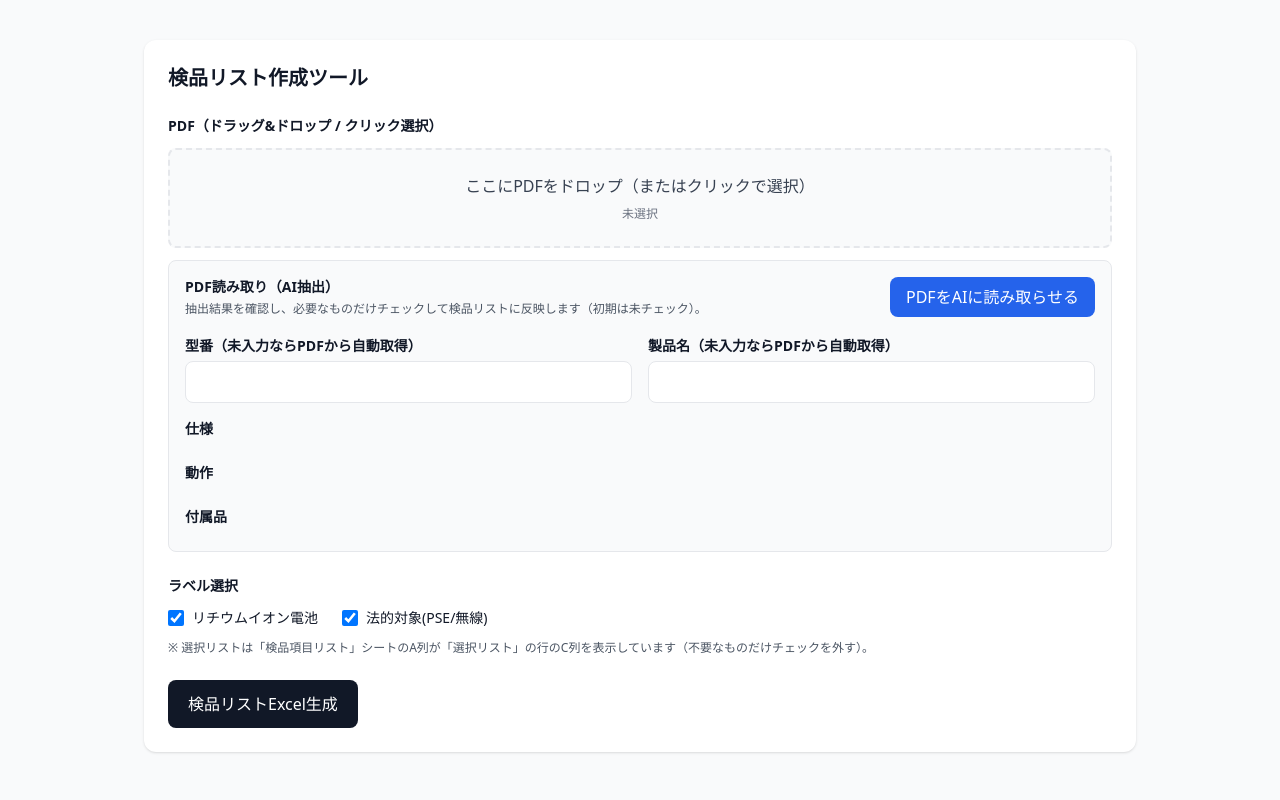
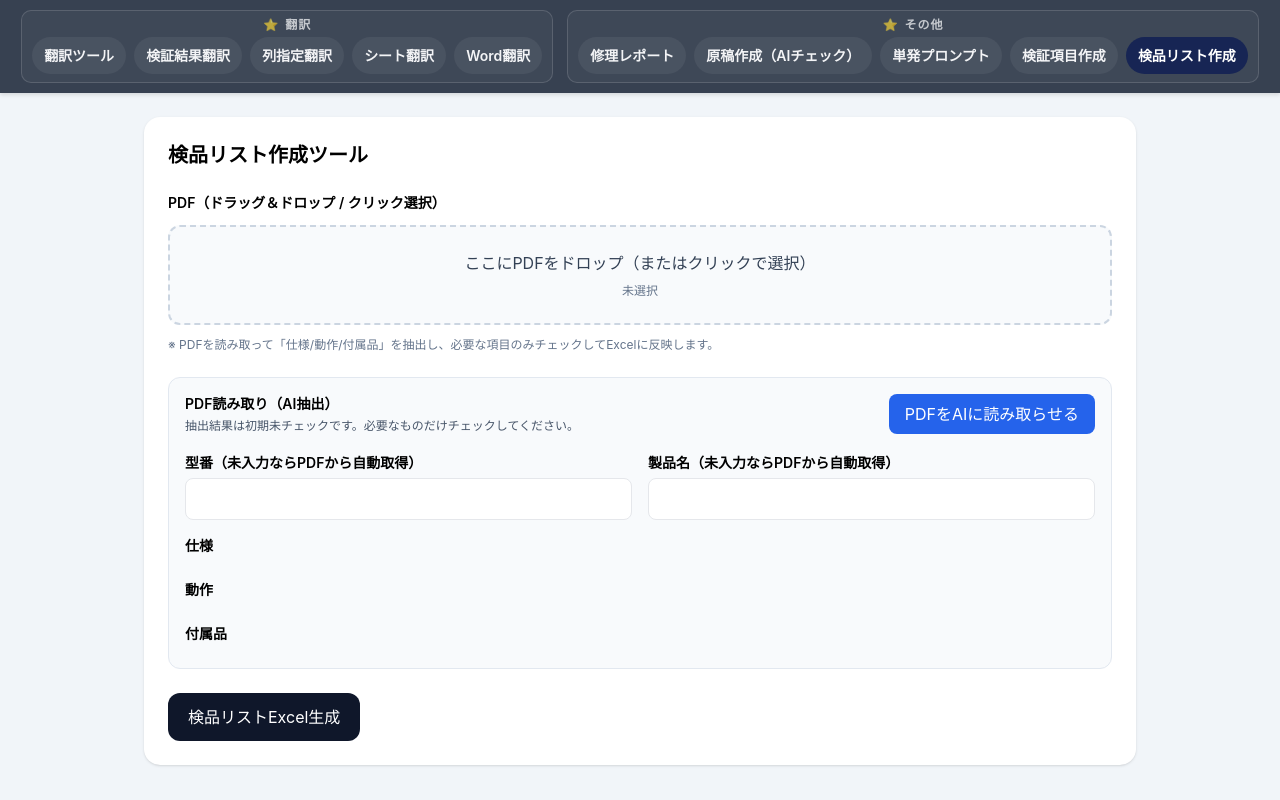
Before and after one commit to Ishimoto-3r/translation-tool, a website: page inspection.html in a window 1280 px wide. Drawn offline with nearby package versions, Linux system fonts and the light colour scheme.

Commit message:
Update inspection.html

```diff
--- a/inspection.html
+++ b/inspection.html
@@ -5,47 +5,152 @@
   <meta name="viewport" content="width=device-width,initial-scale=1" />
   <title>検品リスト作成</title>
 
-  <!-- 既存と同じ方針：Tailwind CDN（警告は出ますが動作には無関係） -->
+  <!-- 既存と同じ：Tailwind CDN -->
   <script src="https://cdn.tailwindcss.com"></script>
 
+  <!-- 他ツールと同じナビ（見た目統一） -->
   <style>
-    /* リスト内スクロール禁止：全体スクロールのみ */
-    .no-inner-scroll { overflow: visible !important; max-height: none !important; }
+    body{
+      font-family:-apple-system,BlinkMacSystemFont,'Segoe UI',Roboto,'Hiragino Kaku Gothic ProN','Meiryo',sans-serif;
+      margin:0;
+      padding:0;
+    }
+
+    /* ===== Top Nav ===== */
+    .tool-nav{
+      position: sticky;
+      top: 0;
+      z-index: 100;
+      background:#374151;
+      padding: 10px 16px;
+      box-shadow: 0 2px 4px rgba(0,0,0,.12);
+
+      display:flex;
+      justify-content:center;
+      gap: 14px;
+      align-items:center;
+      flex-wrap: wrap;
+    }
+    .tool-nav .nav-groupbox{
+      display:flex;
+      flex-direction:column;
+      align-items:center;
+      gap: 6px;
+      padding: 8px 10px;
+      border: 1px solid rgba(255,255,255,.14);
+      border-radius: 10px;
+      background: rgba(255,255,255,.04);
+    }
+    .tool-nav .nav-heading{
+      display:flex;
+      align-items:center;
+      justify-content:center;
+      gap:6px;
+      width:100%;
+      font-size: 12px;
+      font-weight: 700;
+      letter-spacing: .08em;
+      color: rgba(243,244,246,.75);
+      line-height: 1;
+      user-select: none;
+    }
+    .tool-nav .nav-links{
+      display:flex;
+      gap: 8px;
+      align-items:center;
+      flex-wrap: wrap;
+    }
+    .tool-nav a{
+      color:#f3f4f6;
+      text-decoration:none;
+      font-weight: 600;
+      font-size: 14px;
+      padding: 8px 12px;
+      border-radius: 999px;
+      background: rgba(255,255,255,.06);
+      transition: background-color .15s, transform .05s;
+      display:inline-flex;
+      align-items:center;
+      gap: 6px;
+    }
+    .tool-nav a:hover{ background: rgba(255,255,255,.12); }
+    .tool-nav a:active{ transform: translateY(1px); }
+    .tool-nav a.active{ background:#172554; color:#fff; }
+    .tool-nav .nav-heading::before{ content: "⭐"; opacity: .9; margin:0; }
+
+    /* 内部スクロール禁止（全体スクロールのみ） */
+    .no-inner-scroll{ overflow: visible !important; max-height: none !important; }
+
+    /* Dropzone 強調 */
+    .dz-over{ border-color:#2563eb !important; background:#eff6ff !important; }
   </style>
 </head>
 
-<body class="bg-gray-50 text-gray-900">
-  <!-- ===== NAV（既存プロジェクトに合わせて必要なら差し替え） ===== -->
-  <nav class="tool-nav px-4 pt-4">
-    <!-- ※ここは既存プロジェクトの nav をそのまま流用してください（必要なら） -->
+<body class="bg-slate-100">
+
+  <!-- ===== NAV（他ツールと同じ構造） ===== -->
+  <nav class="tool-nav">
+    <div class="nav-groupbox">
+      <div class="nav-heading">翻訳</div>
+      <div class="nav-links">
+        <a href="/index.html">翻訳ツール</a>
+        <a href="/verify.html">検証結果翻訳</a>
+        <a href="/column-translate.html">列指定翻訳</a>
+        <a href="/sheet-translate.html">シート翻訳</a>
+        <a href="/word-translate.html">Word翻訳</a>
+      </div>
+    </div>
+
+    <div class="nav-groupbox">
+      <div class="nav-heading">その他</div>
+      <div class="nav-links">
+        <a href="/report.html">修理レポート</a>
+        <a href="/manual.html">原稿作成（AIチェック）</a>
+        <a href="/prompt.html">単発プロンプト</a>
+        <a href="/kensho.html">検証項目作成</a>
+
+        <!-- ★ 検品リスト作成（このページを active） -->
+        <a href="/inspection.html" class="active">検品リスト作成</a>
+      </div>
+    </div>
   </nav>
 
   <main class="max-w-5xl mx-auto px-4 py-6">
-    <div class="bg-white rounded-xl shadow p-6 space-y-6">
+    <div class="bg-white rounded-2xl shadow p-6 space-y-6">
+
+      <div class="flex items-center justify-between gap-4 flex-wrap">
         <h1 class="text-xl font-bold">検品リスト作成ツール</h1>
+      </div>
 
-      <!-- ===== PDF（D&D + クリック） ===== -->
+      <!-- ===== PDF選択（D&D + クリック） ===== -->
       <section class="space-y-3">
-        <div class="text-sm font-semibold">PDF（ドラッグ&ドロップ / クリック選択）</div>
+        <div class="text-sm font-semibold">PDF（ドラッグ＆ドロップ / クリック選択）</div>
 
         <label
           id="dropZone"
-          class="block border-2 border-dashed rounded-lg p-6 bg-gray-50 cursor-pointer hover:bg-gray-100 transition"
+          class="block border-2 border-dashed border-slate-300 rounded-xl p-6 bg-slate-50 cursor-pointer hover:bg-slate-100 transition"
         >
           <div class="text-center space-y-2">
-            <div class="text-gray-700">ここにPDFをドロップ（またはクリックで選択）</div>
-            <div id="fileName" class="text-xs text-gray-500">未選択</div>
+            <div class="text-slate-700">ここにPDFをドロップ（またはクリックで選択）</div>
+            <div id="fileName" class="text-xs text-slate-500">未選択</div>
           </div>
+
+          <!-- inputは hidden（label クリックで開く） -->
           <input id="pdfInput" type="file" accept="application/pdf" class="hidden" />
         </label>
 
-        <!-- PDF読み取り（AI抽出）エリア：ここに型番/製品名の入力欄を配置 -->
-        <div class="bg-gray-50 border rounded-lg p-4 space-y-4">
+        <div class="text-xs text-slate-500">
+          ※ PDFを読み取って「仕様/動作/付属品」を抽出し、必要な項目のみチェックしてExcelに反映します。
+        </div>
+      </section>
+
+      <!-- ===== PDF読み取り（AI抽出）＋ 型番/製品名（ここに配置） ===== -->
+      <section class="space-y-4 bg-slate-50 border border-slate-200 rounded-xl p-4">
         <div class="flex items-center justify-between gap-3 flex-wrap">
-            <div class="space-y-1">
+          <div>
             <div class="text-sm font-semibold">PDF読み取り（AI抽出）</div>
-              <div class="text-xs text-gray-600">
-                抽出結果を確認し、必要なものだけチェックして検品リストに反映します（初期は未チェック）。
+            <div class="text-xs text-slate-600 mt-1">
+              抽出結果は初期未チェックです。必要なものだけチェックしてください。
             </div>
           </div>
 
@@ -58,27 +163,18 @@
           </button>
         </div>
 
-          <!-- 型番 / 製品名（未入力ならPDFから自動反映される運用） -->
         <div class="grid grid-cols-1 md:grid-cols-2 gap-4">
           <div class="space-y-1">
             <label class="text-sm font-semibold">型番（未入力ならPDFから自動取得）</label>
-              <input
-                id="modelInput"
-                type="text"
-                class="w-full border rounded-lg px-3 py-2 bg-white"
-              />
+            <input id="modelInput" type="text" class="w-full border rounded-lg px-3 py-2 bg-white" />
           </div>
           <div class="space-y-1">
             <label class="text-sm font-semibold">製品名（未入力ならPDFから自動取得）</label>
-              <input
-                id="productInput"
-                type="text"
-                class="w-full border rounded-lg px-3 py-2 bg-white"
-              />
+            <input id="productInput" type="text" class="w-full border rounded-lg px-3 py-2 bg-white" />
           </div>
         </div>
 
-          <!-- 抽出結果：1列（縦並び）＋各リスト内部スクロール禁止 -->
+        <!-- 抽出結果（1列・内部スクロールなし） -->
         <div class="space-y-6">
           <div class="space-y-2">
             <div class="text-sm font-semibold">仕様</div>
@@ -95,28 +191,6 @@
             <div id="accList" class="no-inner-scroll space-y-2"></div>
           </div>
         </div>
-        </div>
-      </section>
-
-      <!-- ===== ラベル選択（選択リスト） ===== -->
-      <section class="space-y-3">
-        <div class="text-sm font-semibold">ラベル選択</div>
-        <div class="flex flex-wrap gap-6 text-sm">
-          <label class="flex items-center gap-2">
-            <input id="lblLiion" type="checkbox" class="h-4 w-4" checked />
-            リチウムイオン電池
-          </label>
-          <label class="flex items-center gap-2">
-            <input id="lblLegal" type="checkbox" class="h-4 w-4" checked />
-            法的対象(PSE/無線)
-          </label>
-        </div>
-
-        <div class="text-xs text-gray-600">
-          ※ 選択リストは「検品項目リスト」シートのA列が「選択リスト」の行のC列を表示しています（不要なものだけチェックを外す）。
-        </div>
-
-        <div id="selectList" class="no-inner-scroll space-y-2"></div>
       </section>
 
       <!-- ===== 生成 ===== -->
@@ -124,19 +198,67 @@
         <button
           id="btnGenerate"
           type="button"
-          class="w-full md:w-auto px-5 py-3 rounded-lg bg-gray-900 text-white hover:bg-black disabled:opacity-60"
+          class="w-full md:w-auto px-5 py-3 rounded-xl bg-slate-900 text-white hover:bg-black disabled:opacity-60"
         >
           検品リストExcel生成
         </button>
 
-        <!-- 進捗表示（最低限：動いていることがわかる） -->
-        <div id="progress" class="text-sm text-gray-600 hidden">処理中…</div>
+        <!-- 進捗表示（inspection.js側で表示/非表示してOK） -->
+        <div id="progress" class="text-sm text-slate-600 hidden">処理中…</div>
       </section>
+
     </div>
   </main>
 
-  <!-- ✅ cdnjsのpdf.jsは削除（MIME不一致でブロックされる原因） -->
-  <!-- ✅ inspection.js は module で読む -->
+  <!-- ===== D&Dを確実に動かす（HTML側で最低限実装） ===== -->
+  <script>
+    (function(){
+      const dz = document.getElementById('dropZone');
+      const input = document.getElementById('pdfInput');
+      const fileName = document.getElementById('fileName');
+
+      function setName(file){
+        fileName.textContent = file ? `${file.name} (${Math.round(file.size/1024)} KB)` : '未選択';
+      }
+
+      // クリック選択
+      input.addEventListener('change', () => {
+        setName(input.files && input.files[0]);
+      });
+
+      // D&D
+      ['dragenter','dragover'].forEach(evt => {
+        dz.addEventListener(evt, (e) => {
+          e.preventDefault();
+          e.stopPropagation();
+          dz.classList.add('dz-over');
+        });
+      });
+
+      ['dragleave','drop'].forEach(evt => {
+        dz.addEventListener(evt, (e) => {
+          e.preventDefault();
+          e.stopPropagation();
+          dz.classList.remove('dz-over');
+        });
+      });
+
+      dz.addEventListener('drop', (e) => {
+        const f = e.dataTransfer && e.dataTransfer.files && e.dataTransfer.files[0];
+        if (!f) return;
+        if (f.type !== 'application/pdf' && !f.name.toLowerCase().endsWith('.pdf')) {
+          alert('PDFファイルを選択してください');
+          return;
+        }
+        const dt = new DataTransfer();
+        dt.items.add(f);
+        input.files = dt.files;
+        setName(f);
+      });
+    })();
+  </script>
+
+  <!-- ✅ pdf.js は cdnjs を使わない（inspection.js 内で ESM import） -->
   <script type="module" src="/inspection.js"></script>
 </body>
 </html>
```
Lines whose indentation alone changed are shown as unchanged.
